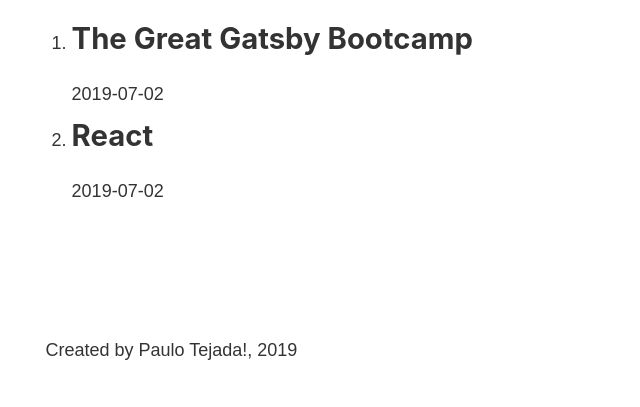
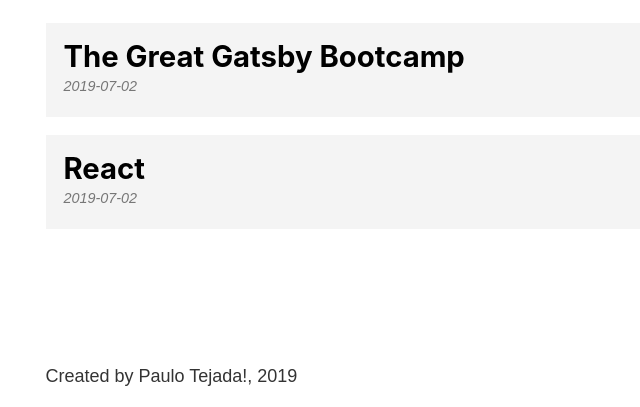
Before and after one commit to PauloTC/BlogBootcamp, a Gatsby site: page /blog in a window 1280 px wide. Shown: the part 393-800 px from the top of the page, without its empty margins (233-873 px from the left). Built offline with nearby package versions, Linux system fonts and the light colour scheme; Gatsby itself is replaced by a stand-in of ours.

Commit message:
final work with markdown data

```diff
--- a/gatsby-config.js
+++ b/gatsby-config.js
@@ -18,6 +18,21 @@ module.exports = {
         path: `${__dirname}/src/`
       }
     },
-    'gatsby-transformer-remark'
+    'gatsby-plugin-sharp',
+    {
+      resolve: 'gatsby-transformer-remark',
+      options: {
+        plugins: [
+          'gatsby-remark-relative-images',
+          {
+            resolve: 'gatsby-remark-images',
+            options: {
+              maxWidth: 750,
+              LinkImagesToOriginal: false
+            }
+          }
+        ]
+      }
+    }
   ]
 }
--- a/package.json
+++ b/package.json
@@ -15,6 +15,9 @@
   "dependencies": {
     "gatsby": "^2.10.4",
     "gatsby-plugin-sass": "^2.1.0",
+    "gatsby-plugin-sharp": "^2.0.32",
+    "gatsby-remark-images": "^3.0.10",
+    "gatsby-remark-relative-images": "^0.2.2",
     "gatsby-source-filesystem": "^2.0.28",
     "gatsby-transformer-remark": "^2.3.8",
     "node-sass": "^4.12.0",
--- a/src/components/footer.js
+++ b/src/components/footer.js
@@ -1,6 +1,7 @@
 import React from 'react'
 import { graphql, useStaticQuery } from 'gatsby'
 
+import footerStyles from './footer.module.scss'
 
 const Footer = () => {
     const data = useStaticQuery(graphql`
@@ -13,8 +14,8 @@ const Footer = () => {
         }
     `)
     return (
-        <footer>
-            <p> Created by { data.site.siteMetadata.author }, 2019</p>
+        <footer  className={footerStyles.footer} >
+            <span> Created by { data.site.siteMetadata.author }, 2019</span >
         </footer>
     )
 }
--- /dev/null
+++ b/src/components/footer.module.scss
@@ -0,0 +1,3 @@
+.footer {
+    margin-top: 3rem;
+}
--- a/src/pages/blog.js
+++ b/src/pages/blog.js
@@ -1,8 +1,8 @@
 import React from 'react'
 import Layout from '../components/layout'
-import { useStaticQuery, graphql } from 'gatsby';
+import { useStaticQuery, graphql, Link } from 'gatsby';
 
-
+import blogStyles from './blog.module.scss'
 
 
 
@@ -16,6 +16,9 @@ const BlogPage = () => {
                             title
                             date
                         }
+                        fields {
+                            slug
+                        }
                     }
                 }
             }
@@ -27,12 +30,14 @@ const BlogPage = () => {
     return(
         <Layout>
             <h1>Blog</h1>
-            <ol>
+            <ol className={ blogStyles.posts } >
                     {data.allMarkdownRemark.edges.map( (edge) => {
                         return (
-                            <li>
-                                <h2>{ edge.node.frontmatter.title }</h2>
-                                <p>{ edge.node.frontmatter.date }</p>
+                            <li  className={blogStyles.post} >
+                                   <Link  to={`/blog/${edge.node.fields.slug}`} >
+                                        <h2>{ edge.node.frontmatter.title }</h2>
+                                        <p>{ edge.node.frontmatter.date }</p>
+                                   </Link>
                             </li>
                         )
                     })}
--- /dev/null
+++ b/src/pages/blog.module.scss
@@ -0,0 +1,30 @@
+.posts {
+    list-style-type: none;
+    margin: 0;
+}
+
+.post {
+    margin: 1rem 0;
+
+    a {
+        background: #f4f4f4;
+        color: #000;
+        display: block;
+        padding: 1rem;
+        text-decoration: none;
+    }
+
+    a:hover {
+        background: #e4e4e4;
+    }
+
+    h2 {
+        margin-bottom: 0;
+    }
+
+    p {
+        color: #777777;
+        font-size: .8rem;
+        font-style: italic;
+    }
+}
--- a/src/posts/gatsby.md
+++ b/src/posts/gatsby/gatsby.md
@@ -5,6 +5,8 @@ date: "2019-07-02"
 
 I just launched a new bootcamp!
 
+![Grass]( ./grass.jpg )
+
 ## Topis Covered
 
 1.Gatsby
```
Also changed, not shown: src/templates/blog.js (+19 -2 lines), src/posts/gatsby/grass.jpg (added), 1 other file.
